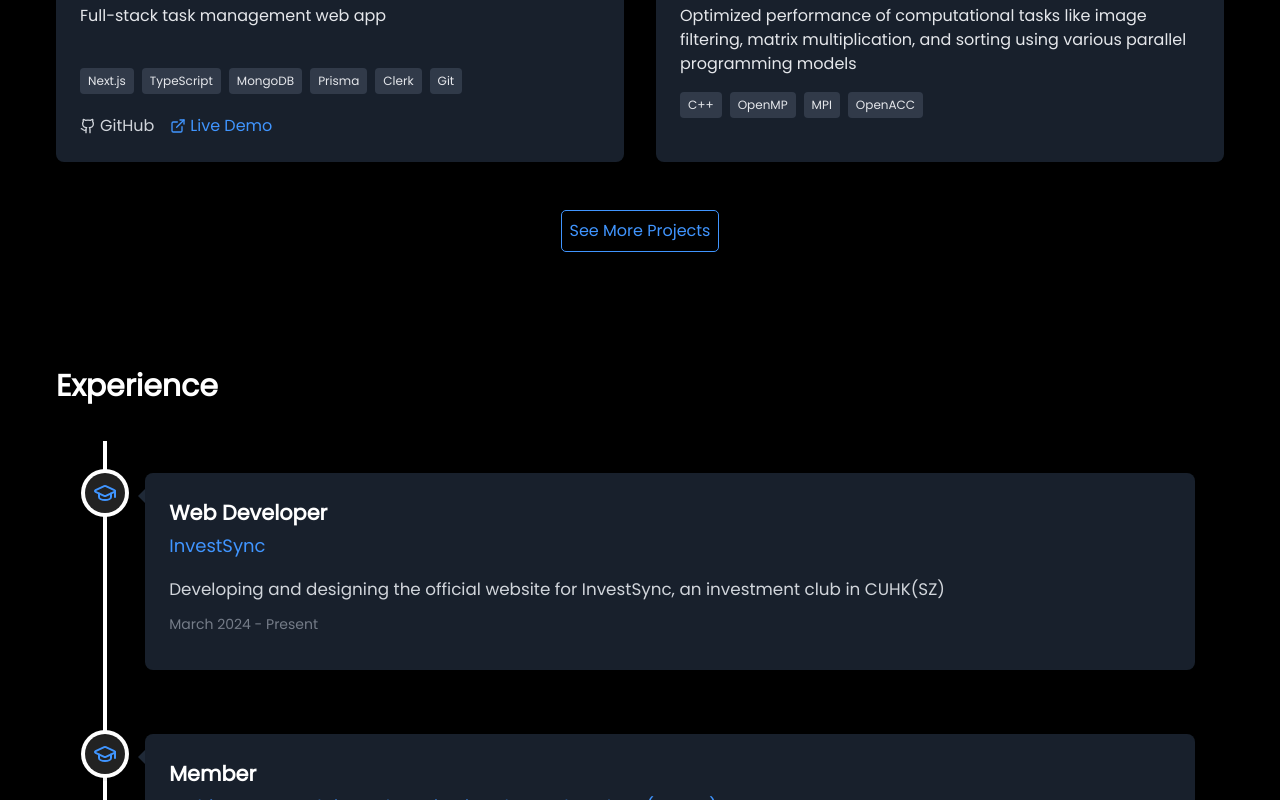
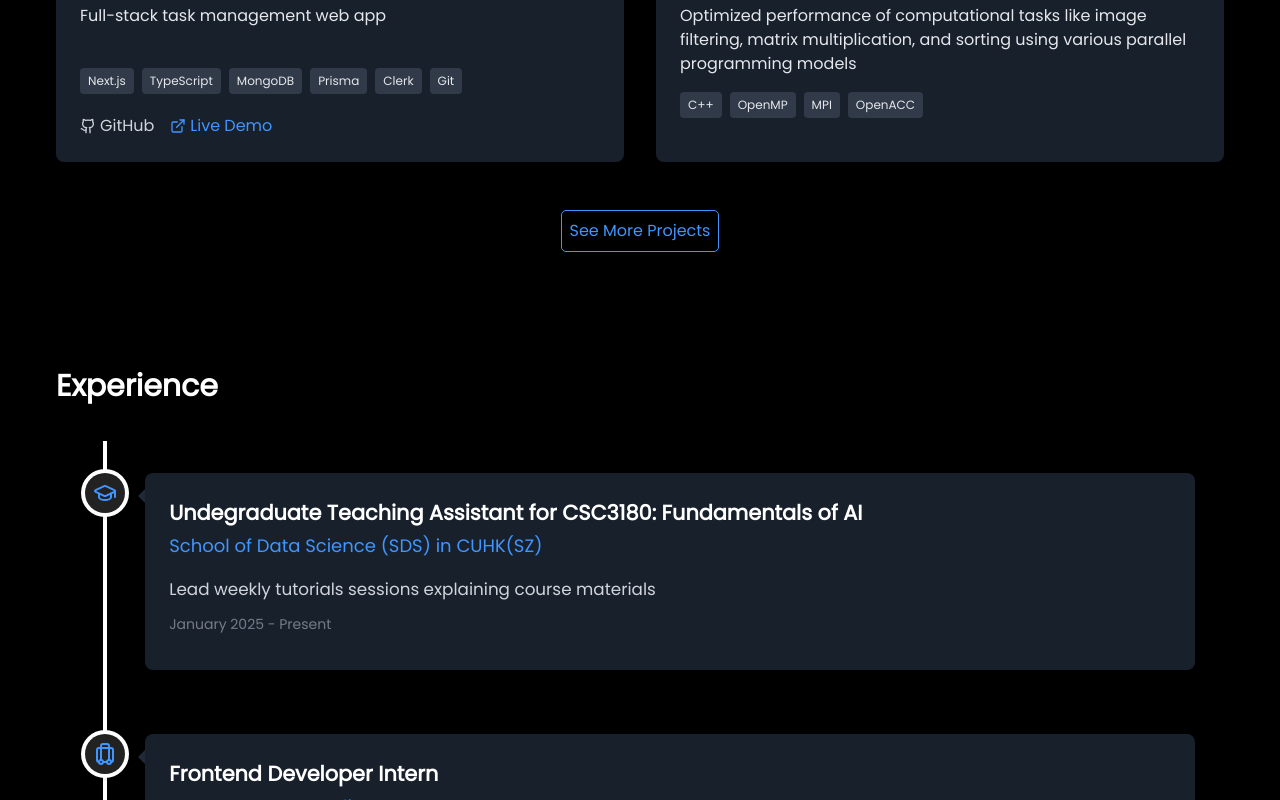
Before and after one commit to bryannjonathan/personal-website, a Next.js app: page / in a window 1280 px wide. Shown: the part 2000-2800 px from the top of the page. Built offline with nearby package versions, Linux system fonts and the light colour scheme.

Commit message:
Updated experience section

```diff
--- a/src/app/lists/expList.js
+++ b/src/app/lists/expList.js
@@ -1,5 +1,19 @@
 
 const expList = [
+    {
+        place: "School of Data Science (SDS) in CUHK(SZ)",
+        position: "Undegraduate Teaching Assistant for CSC3180: Fundamentals of AI",
+        type: "edu",
+        date: "January 2025 - Present",
+        desc: "Lead weekly tutorials sessions explaining course materials",
+    },
+    {
+        place: "Sun Never Sets Studio",
+        position: "Frontend Developer Intern",
+        // type: "edu",
+        date: "September 2024 - Present",
+        desc: "Developing a student forum",
+    },
     {
         place: "InvestSync",
         position: "Web Developer",
```
